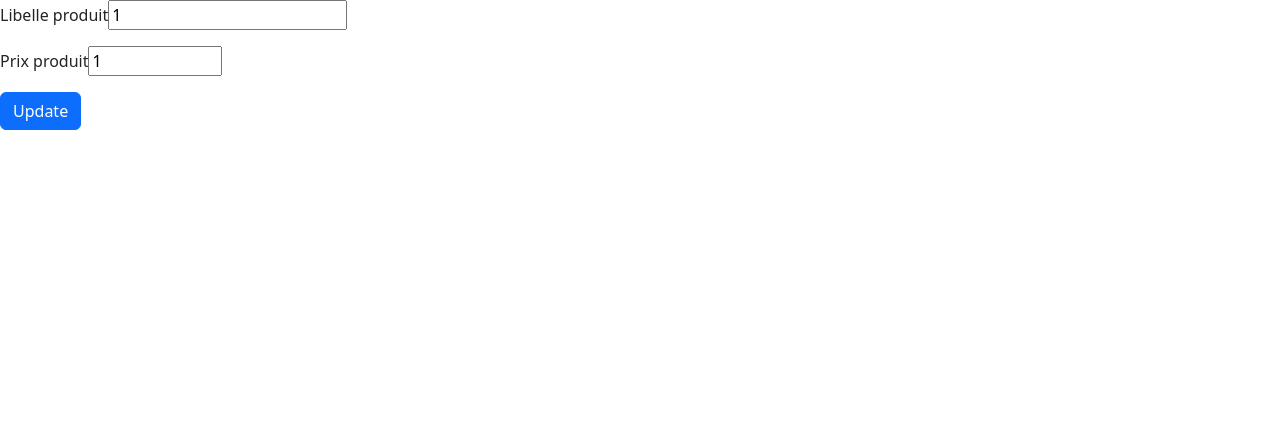
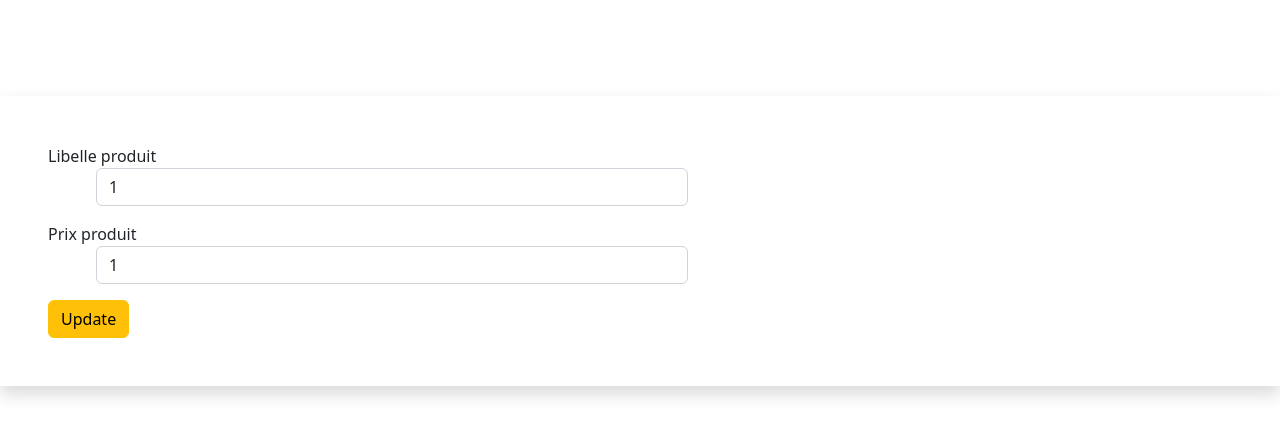
Before and after one commit to TalelMejri/commerce, an Angular app: page /update/1/1/1 in a window 1280 px wide. Shown: the top 436 px of the page. Built offline with nearby package versions, Linux system fonts and the light colour scheme.

Commit message:
add design ,last commit

```diff
--- a/src/app/core/component/add-produit/add-produit.component.html
+++ b/src/app/core/component/add-produit/add-produit.component.html
@@ -1,16 +1,19 @@
+<div class=" mt-5  w-100 justify-content-center align-items-center py-5">
+ <form class=" shadow p-5 mx-5 "  method="POST" (ngSubmit)="addproduct()">
+   <h1 class="text-center">Add </h1>
+   <h2 class="text-danger"> {{error}}</h2>
 
- <form method="POST" (ngSubmit)="addproduct()">
-      {{error}}
   <input type="text"
-   name="produit" [(ngModel)]="product.libelle"
+   name="produit" class="form-control w-50 mb-2 mx-5" [(ngModel)]="product.libelle"
    required
    placeholder="Nom produit">
 
-  <input type="text"
+  <input type="text" class="form-control w-50 mb-2 mx-5"
   name="prix" [(ngModel)]="product.prix"
   required
   placeholder="prix produit">
 
-   <button>Add</button>
+   <button class="btn btn-outline-primary mx-5">Add</button>
 
   </form>
+  </div>
--- a/src/app/core/component/update-product/update-product.component.html
+++ b/src/app/core/component/update-product/update-product.component.html
@@ -1,13 +1,15 @@
-<form (ngSubmit)="updatedproduct()">
+<div class=" mt-5  w-100 justify-content-center align-items-center py-5">
+<form class="shadow p-5" (ngSubmit)="updatedproduct()">
   <div class="mb-3">
     <label for="libelle" >Libelle produit</label>
-    <input type="text"  id="libelle" name="libelle" [(ngModel)]="product.libelle"/>
+    <input type="text" class="mx-5 form-control w-50"  id="libelle" name="libelle" [(ngModel)]="product.libelle"/>
   </div>
 
   <div class="mb-3">
     <label for="prix" >Prix produit</label>
-    <input type="number"  min="1" max="9999999" id="prix" name="prix" [(ngModel)]="product.prix"/>
+    <input type="number" class="mx-5 form-control w-50"  min="1" max="9999" id="prix" name="prix" [(ngModel)]="product.prix"/>
   </div>
 
-  <button type="submit" class="btn btn-primary" >Update</button>
+  <button type="submit" class="btn btn-warning" >Update</button>
 </form>
+</div>
```
